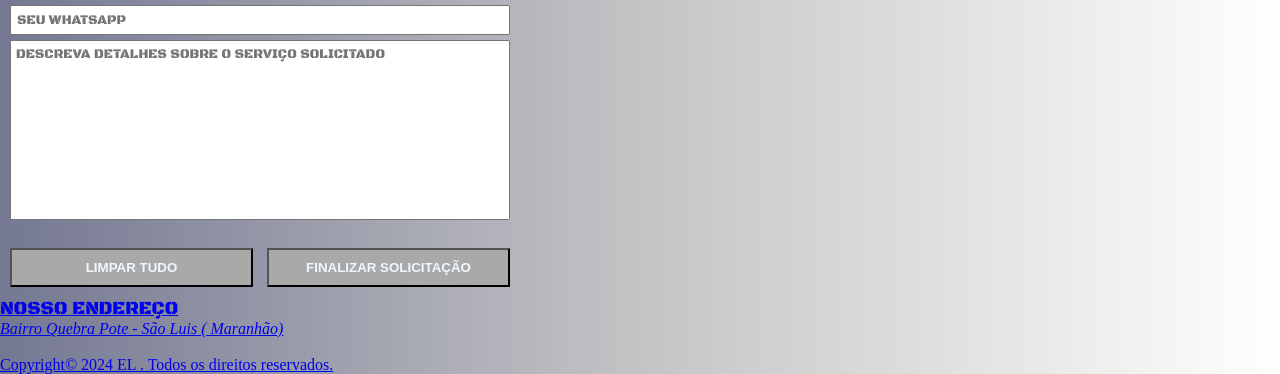
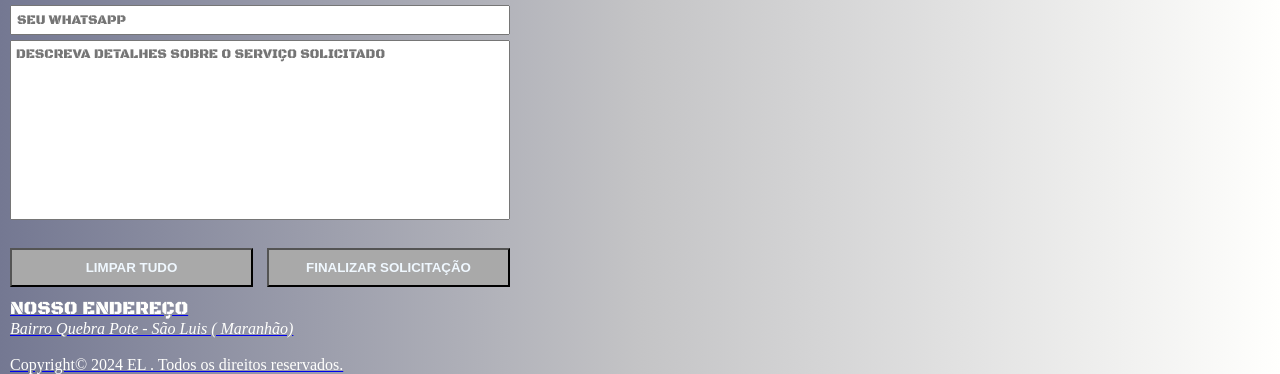
Before and after one commit to edhuardho/Meu-primeiro-site, a plain HTML site: page index.html in a window 1280 px wide. Shown: the part 515-889 px from the top of the page. Drawn offline with Linux system fonts and the light colour scheme.

```diff
--- a/index.html
+++ b/index.html
@@ -85,12 +85,12 @@
         </div>
     </div>
 </section>
-<address>
+<address class="pe">
     <h3>NOSSO ENDEREÇO</h3>
     Bairro Quebra Pote - São Luis ( Maranhão)
 </address>
 <br>
-<footer>
+<footer class="pe">
     Copyright&copy; 2024 EL . Todos os direitos reservados.
 </footer>
 </body>
--- a/main.css
+++ b/main.css
@@ -49,7 +49,7 @@
 }
 
 .cabe{
-    max-width: 1700px;
+    max-width: 1750px;
     width: 100%;
     margin: 0 auto;
 }
@@ -147,4 +147,14 @@
     width: 187px;
     cursor: pointer;
 }
+
+
+.pe{
+    color: #fffffd;
+    height: 100%;
+    margin-left: 10px;
 }
+
+address{
+    text-decoration: none;
+}
```
